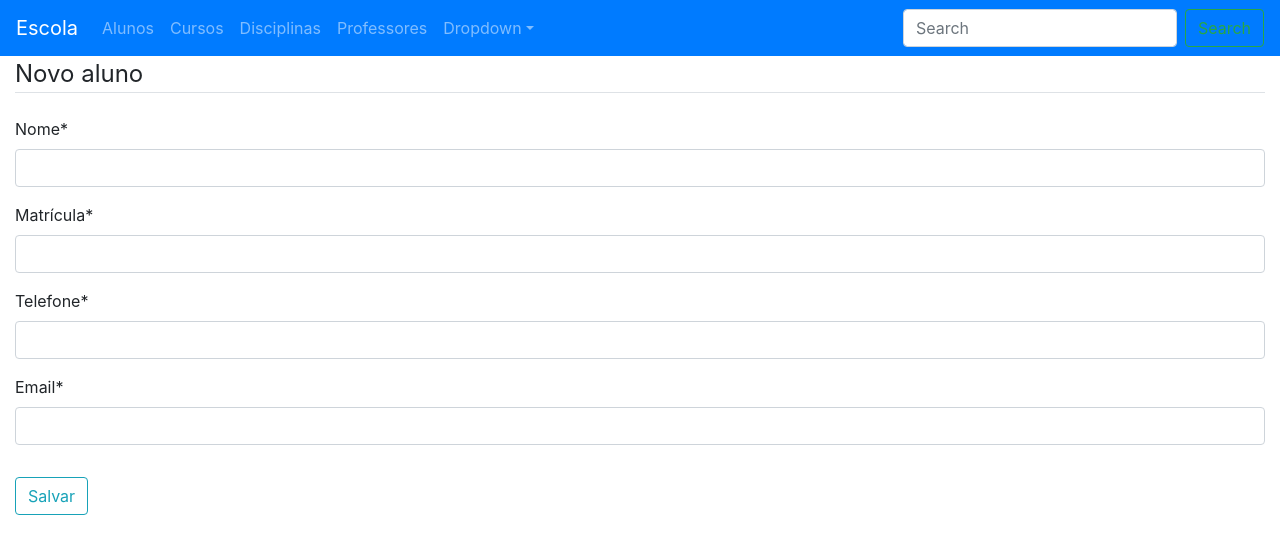
After one commit to dgzzn/escola-django, a Django app: page /alunos/novo/ in a window 1280 px wide. The commit adds this page. Shown: the top 554 px of the page. Run offline with Django 3.2, Linux system fonts and the light colour scheme; some libraries are stand-ins or nearby versions.

Commit message:
CRUD aluno 100%

```diff
--- a/escola/models.py
+++ b/escola/models.py
@@ -1,4 +1,5 @@
 from django.db import models
+from django.urls import reverse
 
 class Curso(models.Model):
     nome = models.CharField(max_length=100)
@@ -10,12 +11,16 @@ class Curso(models.Model):
 
 class Aluno(models.Model):
     nome = models.CharField(max_length=100)
-    matricula = models.IntegerField()
+    matricula = models.IntegerField(verbose_name='Matrícula')
     telefone = models.CharField(max_length=20)
     email = models.EmailField()
 
     def __str__(self):
         return self.nome
+
+    def get_absolute_url(self):
+        return reverse("detalhe-aluno", kwargs={"pk": self.pk})
+
 
 class Disciplina(models.Model):
     nome = models.CharField(max_length=100)
--- /dev/null
+++ b/escola/templates/escola/aluno_form.html
@@ -0,0 +1,20 @@
+{% extends 'escola/base.html' %}
+{% load crispy_forms_tags %}
+
+{% block content %}
+
+<div class="content-section">
+    <form method="POST">
+        {% csrf_token %}
+
+        <fieldset class="form-group">
+            <legend class="border-bottom mb-4">Novo aluno</legend>
+            {{ form|crispy }}
+        </fieldset>
+        <div class="form-group">
+            <button type="submit" class="btn btn-outline-info">Salvar</button>
+        </div>
+    </form>
+</div>
+
+{% endblock content %}
--- a/escola/templates/escola/base.html
+++ b/escola/templates/escola/base.html
@@ -14,7 +14,7 @@
     <link rel="stylesheet" href="https://stackpath.bootstrapcdn.com/bootstrap/4.3.1/css/bootstrap.min.css" integrity="sha384-ggOyR0iXCbMQv3Xipma34MD+dH/1fQ784/j6cY/iJTQUOhcWr7x9JvoRxT2MZw1T" crossorigin="anonymous">
   </head>
   <body>
-  <nav class="navbar navbar-expand-sm navbar-dark bg-dark">
+  <nav class="navbar navbar-expand-sm navbar-dark bg-primary">
       <a class="navbar-brand" href="#">Escola</a>
       <button class="navbar-toggler d-lg-none" type="button" data-toggle="collapse" data-target="#collapsibleNavId" aria-controls="collapsibleNavId"
           aria-expanded="false" aria-label="Toggle navigation"></button>
--- a/escola/urls.py
+++ b/escola/urls.py
@@ -20,6 +20,10 @@ from . import views
 urlpatterns = [
     path('', views.index, name='index'),
     path('alunos/', views.AlunoListView.as_view(), name='lista-alunos'),
+    path('alunos/<int:pk>/', views.AlunoDetailView.as_view(), name='detalhe-aluno'),
+    path('alunos/novo/', views.AlunoCreateView.as_view(), name='novo-aluno'),
+    path('alunos/<int:pk>/editar/', views.AlunoUpdateView.as_view(), name='alterar-aluno'),
+    path('alunos/<int:pk>/excluir/', views.AlunoDeleteView.as_view(), name='excluir-aluno'),
     path('cursos/', views.CursoListView.as_view(), name='lista-cursos'),
     path('disciplinas/', views.DisciplinaListView.as_view(), name='lista-disciplinas'),
     path('professores/', views.ProfessorListView.as_view(), name='lista-professores'),
--- a/escola/views.py
+++ b/escola/views.py
@@ -1,6 +1,9 @@
 from django.shortcuts import render
-from django.views import generic
+#from django.views import generic
 from .models import *
+from django.views.generic import ListView, DetailView
+from django.views.generic.edit import CreateView, UpdateView, DeleteView
+from django.urls import reverse_lazy
 
 # Create your views here.
 
@@ -8,23 +11,34 @@ def index(request):
     return render(request, 'escola/base.html', {})
 
 
-class AlunoListView(generic.ListView):
+class AlunoListView(ListView):
     model = Aluno
 
+class AlunoDetailView(DetailView):
+    model = Aluno
+
+class AlunoCreateView(CreateView):
+    model = Aluno
+    fields = ['nome', 'matricula', 'telefone', 'email']
+
+class AlunoUpdateView(UpdateView):
+    model = Aluno
+    fields = ['nome', 'matricula', 'telefone', 'email']
+
+class AlunoDeleteView(DeleteView):
+    model = Aluno
+    success_url = reverse_lazy('lista-alunos')
 
 
-
-
-
-class CursoListView(generic.ListView):
+class CursoListView(ListView):
     model = Curso
 
 
 
-class DisciplinaListView(generic.ListView):
+class DisciplinaListView(ListView):
     model = Disciplina
     ordering = ['curso']
 
 
-class ProfessorListView(generic.ListView):
+class ProfessorListView(ListView):
     model = Professor
--- a/p1/settings.py
+++ b/p1/settings.py
@@ -38,6 +38,7 @@ INSTALLED_APPS = [
     'django.contrib.sessions',
     'django.contrib.messages',
     'django.contrib.staticfiles',
+    'crispy_forms',
 ]
 
 MIDDLEWARE = [
@@ -119,3 +120,4 @@ USE_TZ = True
 # https://docs.djangoproject.com/en/2.2/howto/static-files/
 
 STATIC_URL = '/static/'
+CRISPY_TEMPLATE_PACK = 'bootstrap4'
```
Also changed, not shown: escola/templates/escola/aluno_confirm_delete.html (added, +21 -0 lines), escola/templates/escola/aluno_detail.html (added, +10 -0 lines), escola/templates/escola/aluno_list.html (+5 -4 lines), db.sqlite3.
